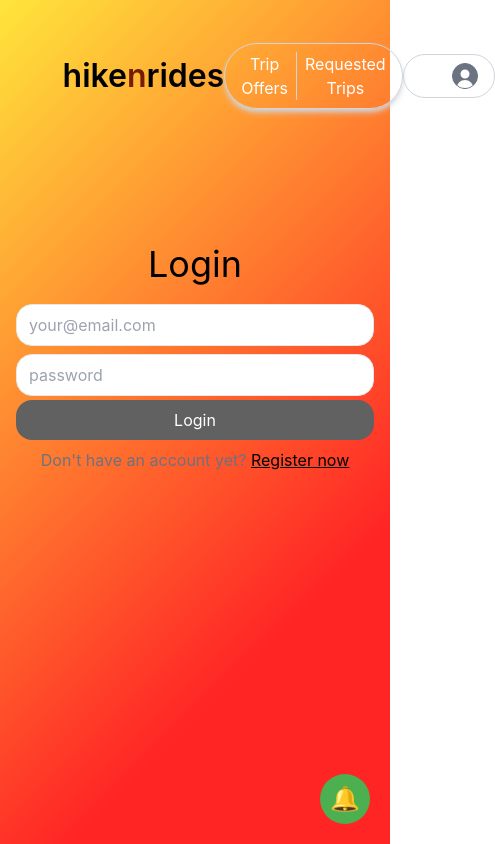
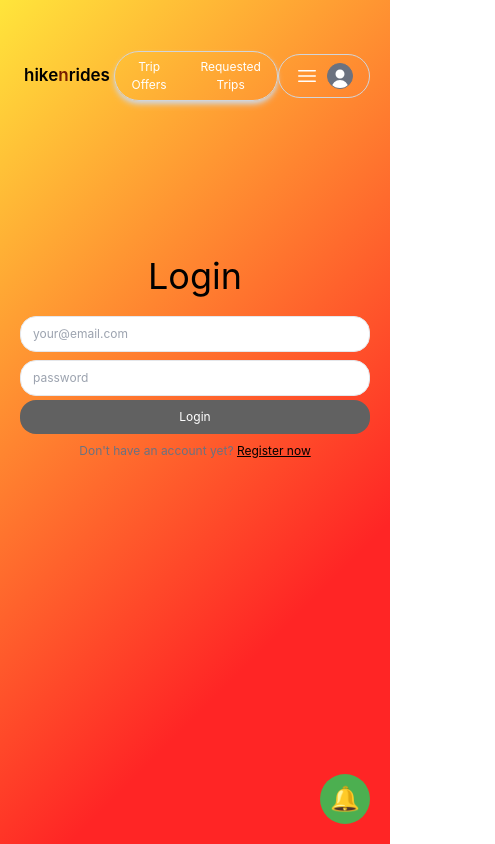
Before and after one commit to hikenrides/company_website, a React (Vite) app in the folder client/: page /login in a window 390 px wide. Shown: the whole page, 495 px wide, since content can reach past the window. Built offline with nearby package versions, Linux system fonts and the light colour scheme; no server answers.

Commit message:
responsiveness

```diff
--- a/client/src/App.scss
+++ b/client/src/App.scss
@@ -102,6 +102,8 @@ header{
     }
   }
 }
+
+
 
 //content_wrapper
 .content_wrapper{
@@ -226,6 +228,23 @@ header{
      overflow: hidden;
   }
 }
+/* For all screen sizes */
+.flex {
+  display: flex;
+  align-items: center;
+  padding: 4px 8px;
+  font-size: 14px;
+  cursor: pointer;
+}
+
+/* For smaller screens (e.g., smartphones) */
+@media (max-width: 600px) {
+  .flex {
+    font-size: 12px;
+    padding: 2px 4px;
+  }
+}
+
 
 .service_card{
   @extend .dflex;
@@ -331,4 +350,89 @@ header{
   }
 }
 
+
+@media (max-width: 600px) {
+  header{
+    @extend .dflex;
+    justify-content: space-between;
+    padding:0 13%;
+    height:120px;
+    .logo_wrapper{
+      font-size:17px;
+      font-weight: 600;
+      span{
+        color:$dark_green;
+      }
+    }
+    .menu_container{
+      @extend .dflex;
+      justify-content: flex-end;
+      width:600px;
+      height:56px;
+      span{
+        display:inline-flex;
+        align-items: center;
+        justify-content: flex-start;
+        position: relative;
+        height:100%;
+        +span{
+          &:before{
+            content:"";
+            position: absolute;
+            width:2px;
+            height: 50%;
+            background-color:#bdbdbd;
+            left:-36px;
+            top:50%;
+            transform:translateY(-50%);
+          }
+        }
+        .icon{
+          display:inline-flex;
+          +.icon{
+            margin-left:20px;
+          }
+        }
+        &:nth-child(1){
+          width:22%;
+        }
+        &:nth-child(2){
+          width:42%;
+          .icon{
+            margin-right:20px;
+          }
+        }
+        &.menu{
+          @extend .dflex;
+          width:56px;
+          height:56px;
+          background-color: $dark_green;
+          color:$white;
+          border-radius: 8px;
+          cursor: pointer;
+          flex-direction: column;
+          span{
+            display: block;
+            width:20px;
+            height:3px;
+            background-color:$white;
+            border-radius: 3px;
+            position:relative;
+            +span{
+              margin-top:5px;
+              &:before{
+                content:none;
+              }
+            }
+            &:nth-child(2){
+              margin-left:8px;
+            }
+          }
+        }
+      }
+    }
+  }
+
+}
+
 //framer-motion animation will be in next part, keep watching..........
--- a/client/src/Header.jsx
+++ b/client/src/Header.jsx
@@ -40,7 +40,7 @@ const header={
         <motion.div className="logo_wrapper" variants={header}>hike<span>n</span>rides</motion.div>
       </Link>
 
-      <div className="flex gap-2 border border-gray-300 rounded-full py-2 px-4 shadow-md shadow-gray-300">
+      <div className="flex gap-2 border border-gray-300 rounded-full py-1 px-2 shadow-md shadow-gray-300">
         <Link to={'/account/trips'} >
         <div
           className={`flex text-white cursor-pointer ${activeTab === "tripOffers" ? "shadow-md shadow-gray-300" : ""}`}
--- a/client/src/Layout.jsx
+++ b/client/src/Layout.jsx
@@ -9,6 +9,7 @@ const Layout = () => {
     display: "flex",
     flexDirection: "column",
     minHeight: "100vh",
+    width: "100%",
     position: "relative", // Ensure proper positioning of the notification icon
   };
 
```
